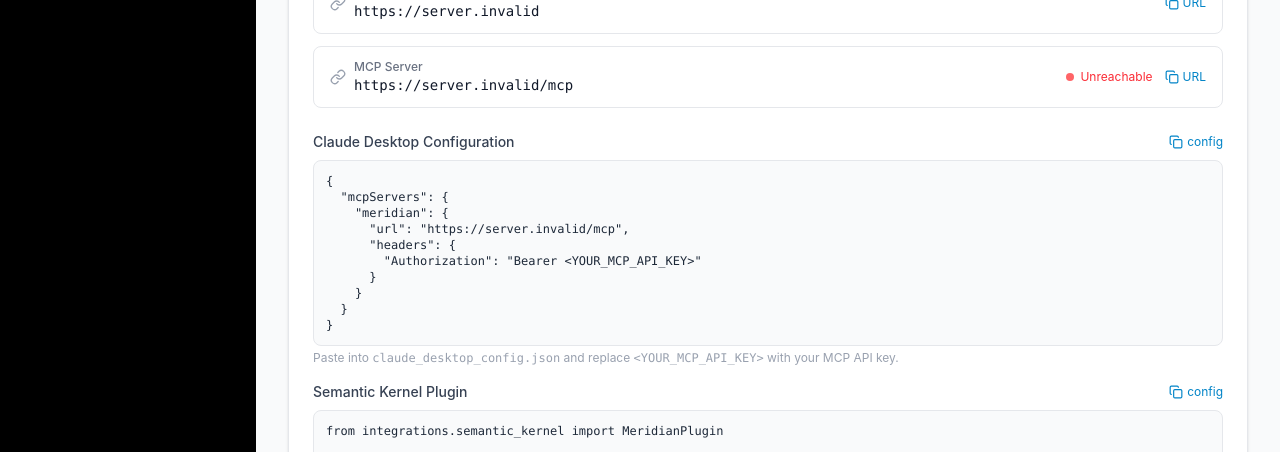
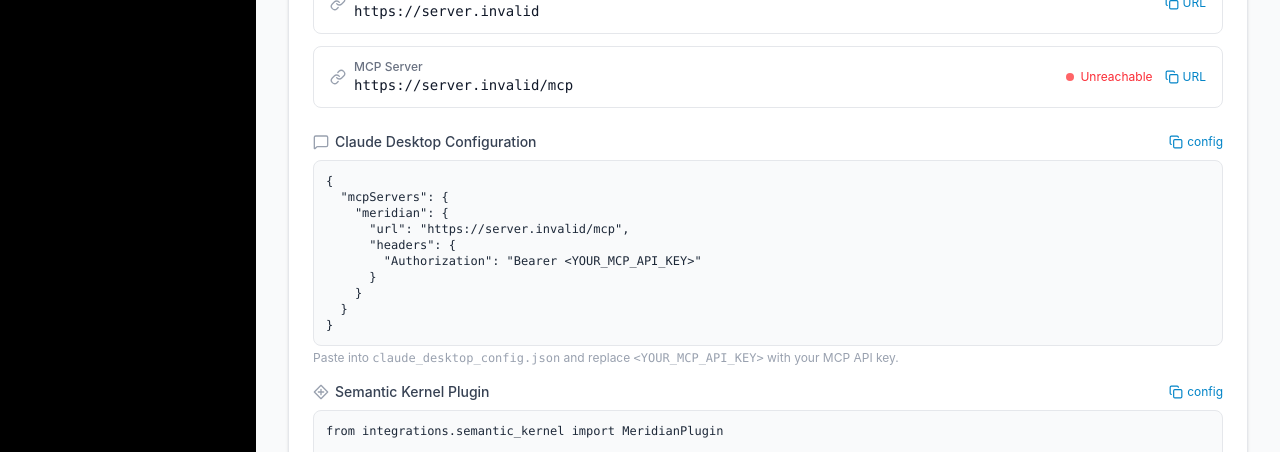
Before and after one commit to tvprasad/meridian-studio, a React (Vite) app: page /settings in a window 1280 px wide. Shown: the part 900-1352 px from the top of the page. Built offline with nearby package versions, Linux system fonts and the light colour scheme; no server answers.

Commit message:
feat: add icons to config snippet headers on Settings page
Add MessageSquare icon for Claude Desktop Configuration and
inline SVG diamond icon for Semantic Kernel Plugin to visually
identify each integration snippet.

Co-Authored-By: Claude Opus 4.6 <noreply@anthropic.com>

```diff
--- a/src/pages/Settings.tsx
+++ b/src/pages/Settings.tsx
@@ -11,7 +11,7 @@ import { Button } from '../components/ui/Button';
 import { meridianApi } from '../api/meridian';
 import { config } from '../config';
 import { type SettingsResponse } from '../api/types';
-import { CheckCircle, AlertCircle, BrainCircuit, Database, SlidersHorizontal, Thermometer, Languages, Eye, AudioLines, Loader2, Copy, Check, Link, Plug } from 'lucide-react';
+import { CheckCircle, AlertCircle, BrainCircuit, Database, SlidersHorizontal, Thermometer, Languages, Eye, AudioLines, Loader2, Copy, Check, Link, Plug, MessageSquare } from 'lucide-react';
 
 const settingsSchema = z.object({
   llm_provider: z.enum(['local', 'azure']),
@@ -139,7 +139,10 @@ function ConnectionDetails() {
       <div className="mt-6 space-y-4">
         <div>
           <div className="flex items-center justify-between mb-2">
-            <p className="text-sm font-medium text-gray-700 dark:text-gray-200">Claude Desktop Configuration</p>
+            <p className="flex items-center gap-1.5 text-sm font-medium text-gray-700 dark:text-gray-200">
+              <MessageSquare className="w-4 h-4 text-gray-400 dark:text-gray-500" />
+              Claude Desktop Configuration
+            </p>
             <CopyButton text={CLAUDE_DESKTOP_CONFIG(mcpUrl)} label="config" />
           </div>
           <pre className="text-xs font-mono bg-gray-50 dark:bg-gray-900 border border-gray-200 dark:border-white/10 rounded-lg p-3 overflow-x-auto text-gray-800 dark:text-gray-200">
@@ -152,7 +155,13 @@ function ConnectionDetails() {
 
         <div>
           <div className="flex items-center justify-between mb-2">
-            <p className="text-sm font-medium text-gray-700 dark:text-gray-200">Semantic Kernel Plugin</p>
+            <p className="flex items-center gap-1.5 text-sm font-medium text-gray-700 dark:text-gray-200">
+              <svg className="w-4 h-4 text-gray-400 dark:text-gray-500" viewBox="0 0 24 24" fill="none" stroke="currentColor" strokeWidth="2" strokeLinecap="round" strokeLinejoin="round">
+                <path d="M12 2L2 12l10 10 10-10L12 2z" />
+                <path d="M12 8v8M8 12h8" />
+              </svg>
+              Semantic Kernel Plugin
+            </p>
             <CopyButton text={SK_PLUGIN_CONFIG(apiUrl)} label="config" />
           </div>
           <pre className="text-xs font-mono bg-gray-50 dark:bg-gray-900 border border-gray-200 dark:border-white/10 rounded-lg p-3 overflow-x-auto text-gray-800 dark:text-gray-200">
```
